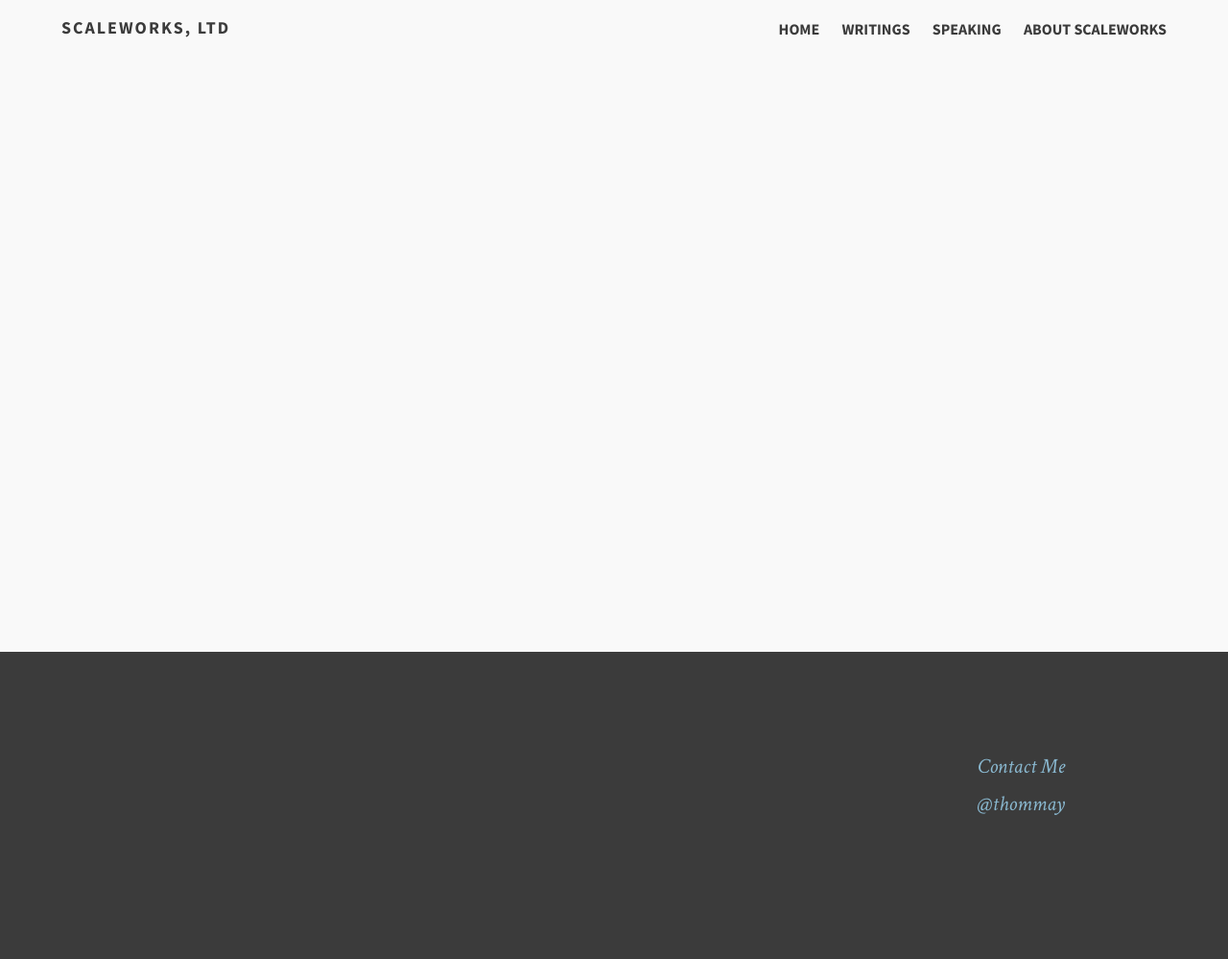
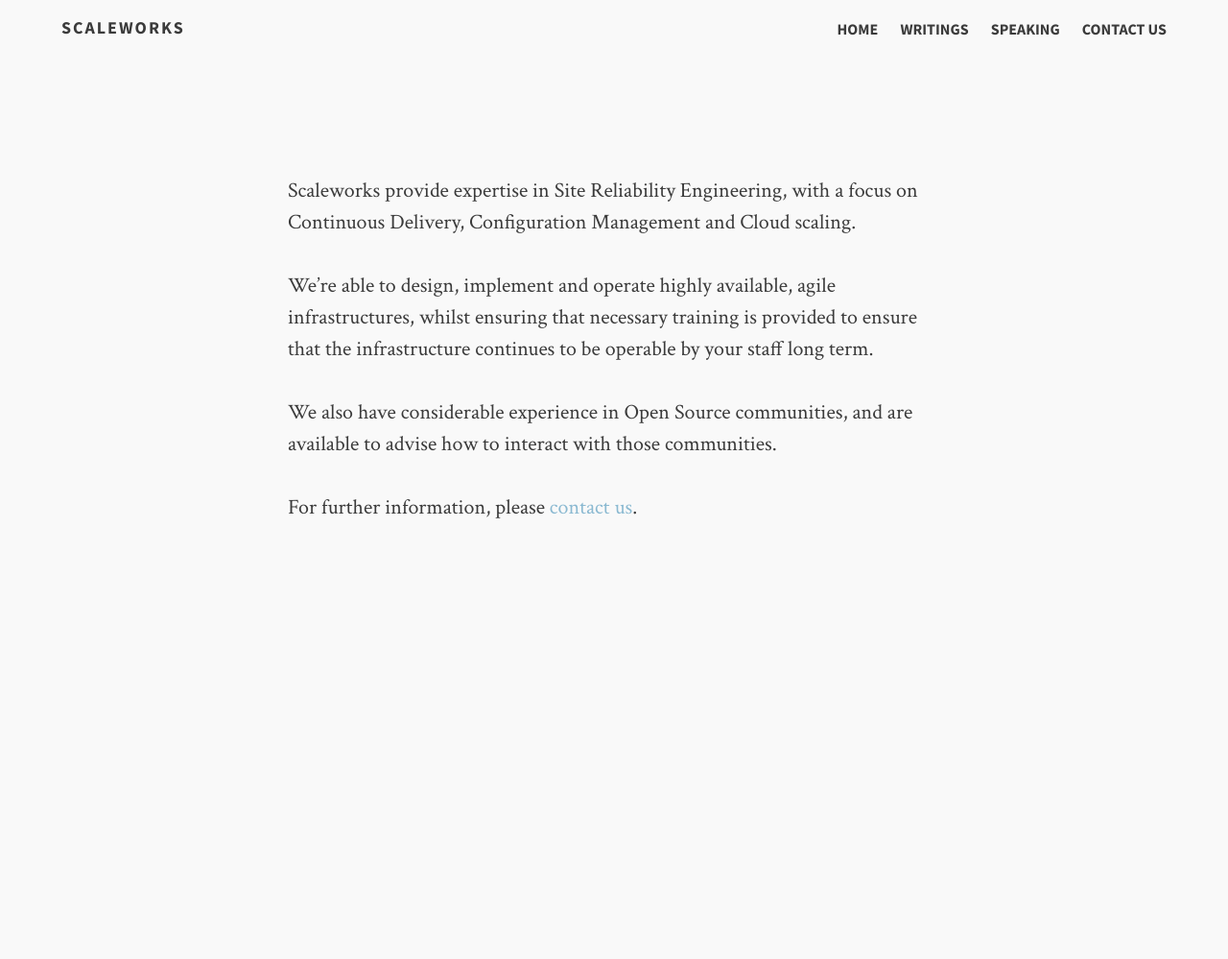
Before and after one commit to scaleworksio/scaleworksio.github.io, a Jekyll site: the page built from index.md, in a window 1280 px wide. Shown: the whole page at 96% size. Built offline with Jekyll 4.4.1, drawn with Linux system fonts in a browser that asks for light colours; after the commit the page ends 900 px from its top, so only the background shows below that.

Commit message:
contact details

```diff
--- a/_config.yml
+++ b/_config.yml
@@ -1,4 +1,4 @@
-title: Scaleworks, Ltd
+title: Scaleworks
 email: thom@scaleworks.io
 description: >
   Scaleworks is a Site Reliability Engineering consultancy. We have deep
@@ -19,8 +19,8 @@
     url: /writings
   - title: Speaking
     url: /speaking
-  - title: About Scaleworks
-    url: /about
+  - title: Contact Us
+    url: /contact
 
 kramdown:
   auto_ids: true
--- a/_includes/footer.html
+++ /dev/null
@@ -1,17 +0,0 @@
-<div class="push"></div>
-<footer>
-
-  <aside class="wrap">
-
-    <div class="social">
-      <ul>
-        <li><a id="mail" href="mailto:{{ site.email }}"><span class="foot-link">Contact Me</span></a></li>
-        {% if site.twitter_username %}
-          <li><a id="twit" href="http://twitter.com/{{ site.twitter_username }}" target="_blank"><span class="foot-link">@{{ site.twitter_username }}</span></a></li>
-      {% endif %}
-      </ul>
-    </div>
-
-  </aside>
-
-</footer>
--- a/_layouts/default.html
+++ b/_layouts/default.html
@@ -14,7 +14,6 @@
         </div>
       </div>
 
-      {% include footer.html %}
       {% include analytics.html %}
 
       <!-- If they're out, get some from the cellar -->
--- a/index.md
+++ b/index.md
@@ -1,3 +1,16 @@
 ---
 layout: standalone
 ---
+Scaleworks provide expertise in Site Reliability Engineering, with a
+focus on Continuous Delivery, Configuration Management and Cloud
+scaling.
+
+We're able to design, implement and operate highly available, agile
+infrastructures, whilst ensuring that necessary training is provided to
+ensure that the infrastructure continues to be operable by your staff
+long term.
+
+We also have considerable experience in Open Source communities, and
+are available to advise how to interact with those communities.
+
+For further information, please [contact us](mailto:thom@scaleworks.io).
```
Also changed, not shown: contact.html (added, +13 -0 lines).
